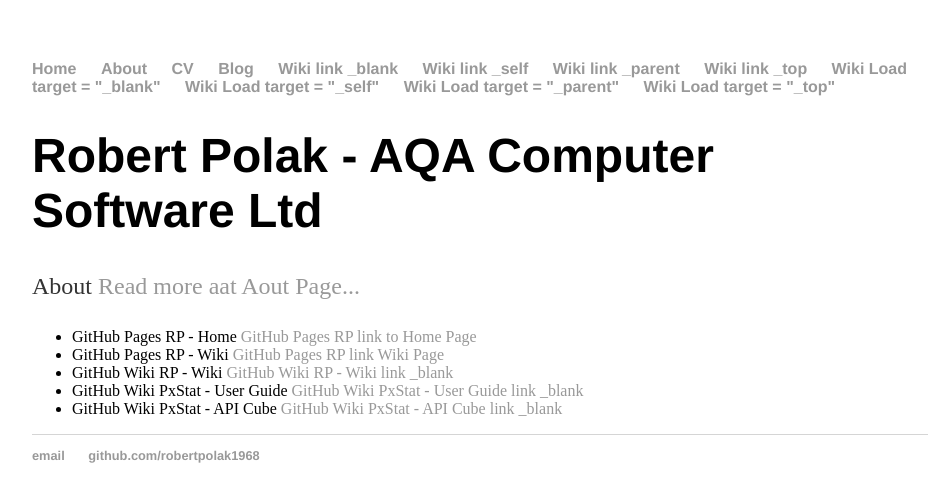
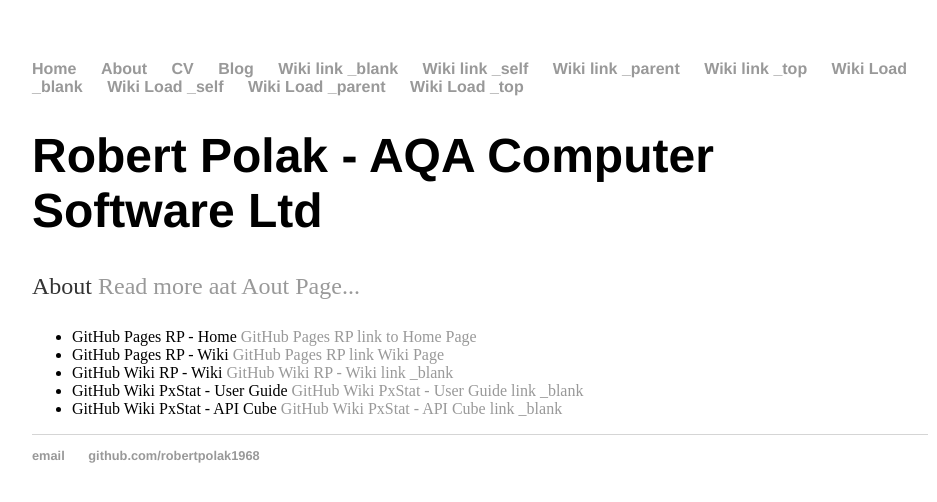
Before and after one commit to robertpolak1968/robertpolak1968.github.io, a Jekyll site: the page built from index.html, in a window 1280 px wide. Shown: the top 502 px of the page, without its empty margins (160-1097 px from the left). Built offline with Jekyll 4.4.1, drawn with Linux system fonts in a browser that asks for light colours.

Commit message:
Update default.html

```diff
--- a/_layouts/default.html
+++ b/_layouts/default.html
@@ -15,16 +15,16 @@
 	        	<li><a href="/about">About</a></li>
 			<li><a href="/cv">CV</a></li>
         		<li><a href="/blog">Blog</a></li>
+
 			<li><a href="https://github.com/robertpolak1968/robertpolak1968.github.io/wiki" target = "_blank" >Wiki link _blank</a></li>
 			<li><a href="https://github.com/robertpolak1968/robertpolak1968.github.io/wiki" target = "_self" >Wiki link _self</a></li>
 			<li><a href="https://github.com/robertpolak1968/robertpolak1968.github.io/wiki" target = "_parent" >Wiki link _parent</a></li>
 			<li><a href="https://github.com/robertpolak1968/robertpolak1968.github.io/wiki" target = "_top" >Wiki link _top</a></li>
 
-			<li><a href="/wiki" target = "_blank" >Wiki Load target = "_blank"</a></li>
-			<li><a href="/wiki" target = "_self" >Wiki Load target = "_self"</a></li>
-			<li><a href="/wiki" target = "_parent" >Wiki Load target = "_parent"</a></li>
-			<li><a href="/wiki" target = "_top" >Wiki Load target = "_top"</a></li>
-
+			<li><a href="/wiki" target = "_blank" >Wiki Load _blank</a></li>
+			<li><a href="/wiki" target = "_self" >Wiki Load _self</a></li>
+			<li><a href="/wiki" target = "_parent" >Wiki Load _parent</a></li>
+			<li><a href="/wiki" target = "_top" >Wiki Load _top</a></li>
 
     		</ul>
 		</nav>
```
